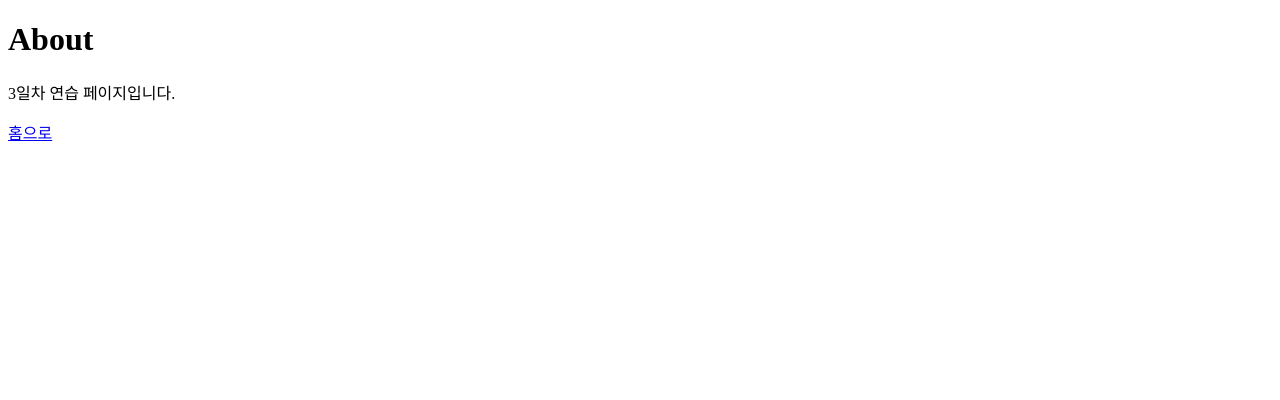
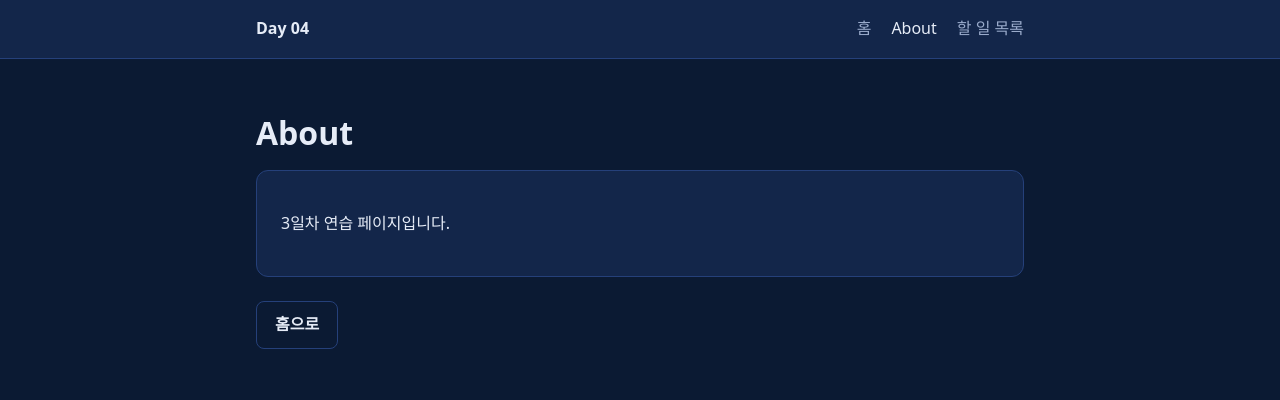
Before and after one commit to serjin/day04, a plain HTML site: page about.html in a window 1280 px wide. Drawn offline with Linux system fonts and the light colour scheme.

Commit message:
전체 페이지에 어두운 남색 테마 디자인 적용
공통 스타일(style.css)을 추가하고 모든 페이지에 상단 메뉴를 넣음
할 일 목록은 카드 형태로 바꾸고 완료 여부에 따라 색을 구분

Co-Authored-By: Claude Opus 5 (1M context) <noreply@anthropic.com>

```diff
--- a/about.html
+++ b/about.html
@@ -4,10 +4,24 @@
   <meta charset="UTF-8">
   <meta name="viewport" content="width=device-width, initial-scale=1.0">
   <title>About</title>
+  <link rel="stylesheet" href="style.css">
 </head>
 <body>
-  <h1>About</h1>
-  <p>3일차 연습 페이지입니다.</p>
-  <a href="index.html">홈으로</a>
+  <header class="site-header">
+    <nav>
+      <a class="logo" href="index.html">Day 04</a>
+      <a href="index.html">홈</a>
+      <a class="active" href="about.html">About</a>
+      <a href="preview.html">할 일 목록</a>
+    </nav>
+  </header>
+
+  <main>
+    <h1>About</h1>
+    <div class="card">
+      <p>3일차 연습 페이지입니다.</p>
+    </div>
+    <a class="button secondary" href="index.html">홈으로</a>
+  </main>
 </body>
 </html>
--- /dev/null
+++ b/style.css
@@ -0,0 +1,168 @@
+:root {
+  --bg: #0b1a33;
+  --surface: #13264a;
+  --surface-2: #1a3160;
+  --border: #25407a;
+  --text: #e6ecf7;
+  --muted: #9aabcb;
+  --accent: #6ea8ff;
+  --success: #4fd1a5;
+  --warning: #f5b85c;
+}
+
+* {
+  box-sizing: border-box;
+}
+
+body {
+  margin: 0;
+  background: var(--bg);
+  color: var(--text);
+  font-family: "Pretendard", "Noto Sans KR", "Malgun Gothic", system-ui, sans-serif;
+  line-height: 1.6;
+}
+
+a {
+  color: var(--accent);
+  text-decoration: none;
+}
+
+a:hover {
+  text-decoration: underline;
+}
+
+/* 상단 메뉴 */
+.site-header {
+  background: var(--surface);
+  border-bottom: 1px solid var(--border);
+}
+
+.site-header nav {
+  max-width: 800px;
+  margin: 0 auto;
+  padding: 16px;
+  display: flex;
+  align-items: center;
+  gap: 20px;
+  flex-wrap: wrap;
+}
+
+.site-header .logo {
+  font-weight: 700;
+  color: var(--text);
+  margin-right: auto;
+}
+
+.site-header nav a {
+  color: var(--muted);
+}
+
+.site-header nav a:hover,
+.site-header nav a.active {
+  color: var(--text);
+  text-decoration: none;
+}
+
+/* 본문 */
+main {
+  max-width: 800px;
+  margin: 0 auto;
+  padding: 48px 16px;
+}
+
+h1 {
+  margin: 0 0 12px;
+  font-size: 2rem;
+}
+
+.lead {
+  color: var(--muted);
+  margin: 0 0 32px;
+}
+
+.card {
+  background: var(--surface);
+  border: 1px solid var(--border);
+  border-radius: 12px;
+  padding: 24px;
+}
+
+.button {
+  display: inline-block;
+  margin-top: 24px;
+  margin-right: 8px;
+  padding: 10px 18px;
+  border-radius: 8px;
+  background: var(--accent);
+  color: var(--bg);
+  font-weight: 600;
+}
+
+.button.secondary {
+  background: transparent;
+  border: 1px solid var(--border);
+  color: var(--text);
+}
+
+.button:hover {
+  text-decoration: none;
+  opacity: 0.9;
+}
+
+/* 할 일 목록 */
+#status {
+  color: var(--muted);
+}
+
+.todo-list {
+  list-style: none;
+  padding: 0;
+  margin: 0;
+  display: grid;
+  gap: 12px;
+}
+
+.todo {
+  background: var(--surface);
+  border: 1px solid var(--border);
+  border-left: 4px solid var(--warning);
+  border-radius: 10px;
+  padding: 16px 20px;
+}
+
+.todo.done {
+  border-left-color: var(--success);
+}
+
+.todo strong {
+  font-size: 1.1rem;
+}
+
+.todo.done strong {
+  text-decoration: line-through;
+  color: var(--muted);
+}
+
+.todo ul {
+  list-style: none;
+  padding: 0;
+  margin: 10px 0 0;
+  display: flex;
+  flex-wrap: wrap;
+  gap: 8px;
+}
+
+.todo ul li {
+  background: var(--surface-2);
+  border-radius: 6px;
+  padding: 2px 10px;
+  font-size: 0.9rem;
+  color: var(--muted);
+}
+
+footer {
+  text-align: center;
+  color: var(--muted);
+  font-size: 0.85rem;
+  padding: 24px 16px 40px;
+}
```
Also changed, not shown: index.html (+16 -3 lines), preview.html (+17 -5 lines).
